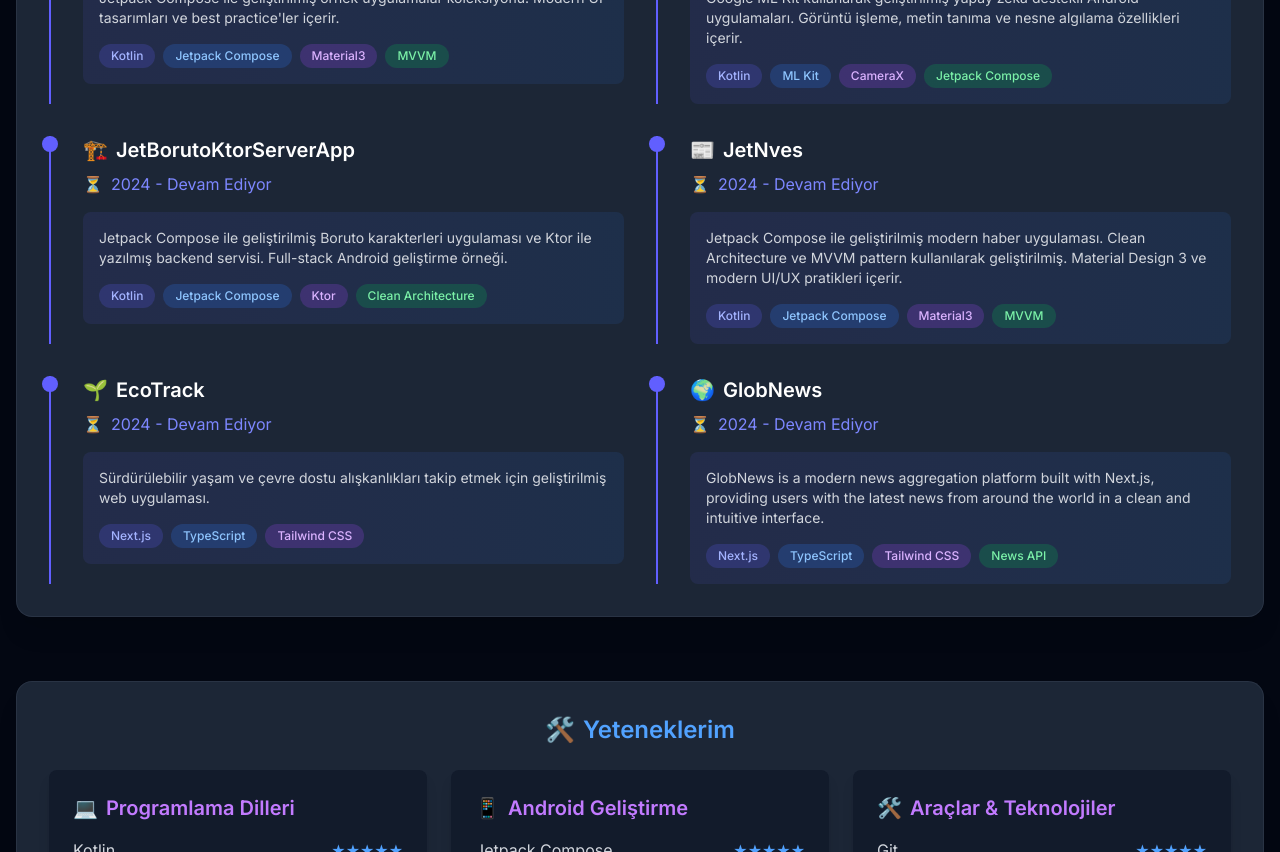
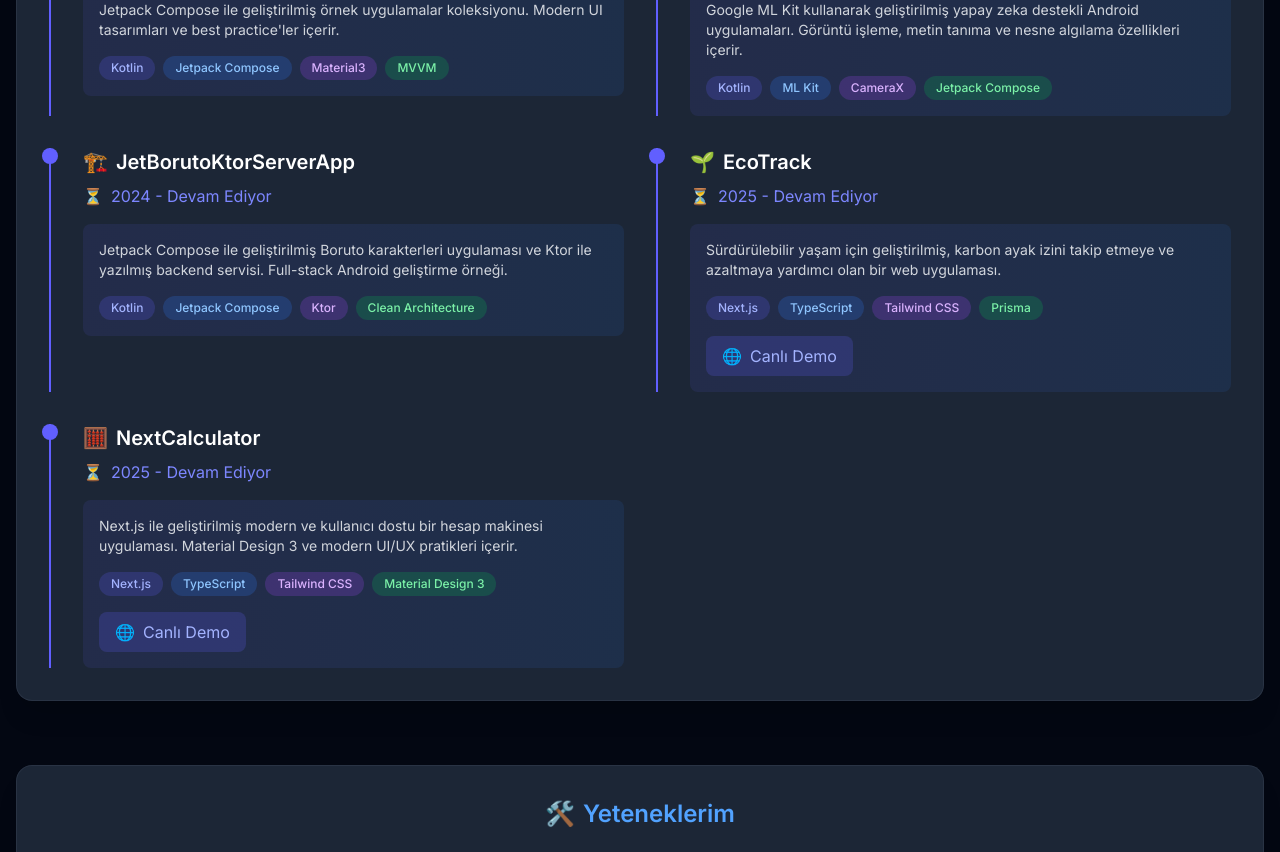
Before and after one commit to ibrahimcanerdogan/ibrahimcanerdogan.github.io, a Next.js app: page / in a window 1280 px wide. Shown: the part 3400-4252 px from the top of the page. Built offline with nearby package versions, Linux system fonts and the light colour scheme.

Commit message:
Update Home Page Projects: Rename and update project details for EcoTrack and NextCalculator, including links, descriptions, and release years. Adjust text colors for better visibility based on theme.

```diff
--- a/src/app/page.tsx
+++ b/src/app/page.tsx
@@ -350,9 +350,9 @@ export default function Home() {
                       <span className="mr-2">🏢</span>
                       Udemy
                     </p>
-                    <p className={`text-sm ${isDarkTheme ? 'text-gray-400' : 'text-gray-600'} flex items-center`}>
+                    <p className={`${isDarkTheme ? 'text-indigo-400' : 'text-indigo-600'} mt-2 flex items-center`}>
                       <span className="mr-2">⏳</span>
-                      Yayınlama: Mart 2024
+                      2024 - Devam Ediyor
                     </p>
                     <p className={`text-sm ${isDarkTheme ? 'text-gray-400' : 'text-gray-600'} flex items-center`}>
                       <span className="mr-2">🔑</span>
@@ -412,7 +412,7 @@ export default function Home() {
                     </h3>
                     <p className={`${isDarkTheme ? 'text-purple-400' : 'text-purple-600'} flex items-center`}>
                       <span className="mr-2">⏳</span>
-                      Mart 2024 - Devam Ediyor
+                      2025 - Devam Ediyor
                     </p>
                   </div>
                   <div className="bg-gradient-to-r from-purple-500/10 to-blue-500/10 p-4 rounded-lg">
@@ -491,7 +491,7 @@ export default function Home() {
                     </h3>
                     <p className={`${isDarkTheme ? 'text-purple-400' : 'text-purple-600'} flex items-center`}>
                       <span className="mr-2">⏳</span>
-                      Eylül 2021 - Devam Ediyor
+                      2021 - Devam Ediyor
                     </p>
                   </div>
                   <div className="bg-gradient-to-r from-blue-500/10 to-purple-500/10 p-4 rounded-lg">
@@ -955,7 +955,7 @@ export default function Home() {
                 </h3>
                 <p className={`${isDarkTheme ? 'text-indigo-400' : 'text-indigo-600'} mt-2 flex items-center`}>
                   <span className="mr-2">⏳</span>
-                  2024 - Devam Ediyor
+                  2021 - Devam Ediyor
                 </p>
               </div>
               <div className="bg-gradient-to-r from-indigo-500/10 to-blue-500/10 p-4 rounded-lg">
@@ -1020,55 +1020,14 @@ export default function Home() {
               </div>
             </div>
 
-            {/* Project 4 - JetNves */}
-            <div className="relative pl-8 border-l-2 border-indigo-500 transform hover:scale-105 transition-transform">
-              <div className="absolute -left-[9px] top-0 w-4 h-4 rounded-full bg-indigo-500"></div>
-              <div className="mb-4">
-                <h3 className={`text-xl font-semibold ${isDarkTheme ? 'text-white' : 'text-gray-900'} flex items-center`}>
-                  <span className="mr-2">📰</span>
-                  <a
-                    href="https://github.com/ibrahimcanerdogan/JetNves"
-                    target="_blank"
-                    rel="noopener noreferrer"
-                    className={`hover:text-indigo-400 transition-colors ${isDarkTheme ? 'text-white' : 'text-gray-900'}`}
-                  >
-                    JetNves
-                  </a>
-                </h3>
-                <p className={`${isDarkTheme ? 'text-indigo-400' : 'text-indigo-600'} mt-2 flex items-center`}>
-                  <span className="mr-2">⏳</span>
-                  2024 - Devam Ediyor
-                </p>
-              </div>
-              <div className="bg-gradient-to-r from-indigo-500/10 to-blue-500/10 p-4 rounded-lg">
-                <p className={`${isDarkTheme ? 'text-gray-300' : 'text-gray-700'} mb-4 text-sm`}>
-                  Jetpack Compose ile geliştirilmiş modern haber uygulaması. Clean Architecture ve MVVM pattern kullanılarak geliştirilmiş. Material Design 3 ve modern UI/UX pratikleri içerir.
-                </p>
-                <div className="flex flex-wrap gap-2">
-                  <span className={`px-3 py-1 rounded-full text-xs font-medium ${isDarkTheme ? 'bg-indigo-500/20 text-indigo-300' : 'bg-indigo-100 text-indigo-700'}`}>
-                    Kotlin
-                  </span>
-                  <span className={`px-3 py-1 rounded-full text-xs font-medium ${isDarkTheme ? 'bg-blue-500/20 text-blue-300' : 'bg-blue-100 text-blue-700'}`}>
-                    Jetpack Compose
-                  </span>
-                  <span className={`px-3 py-1 rounded-full text-xs font-medium ${isDarkTheme ? 'bg-purple-500/20 text-purple-300' : 'bg-purple-100 text-purple-700'}`}>
-                    Material3
-                  </span>
-                  <span className={`px-3 py-1 rounded-full text-xs font-medium ${isDarkTheme ? 'bg-green-500/20 text-green-300' : 'bg-green-100 text-green-700'}`}>
-                    MVVM
-                  </span>
-                </div>
-              </div>
-            </div>
-
-            {/* Project 5 - EcoTrack */}
+            {/* Project 4 - EcoTrack */}
             <div className="relative pl-8 border-l-2 border-indigo-500 transform hover:scale-105 transition-transform">
               <div className="absolute -left-[9px] top-0 w-4 h-4 rounded-full bg-indigo-500"></div>
               <div className="mb-4">
                 <h3 className={`text-xl font-semibold ${isDarkTheme ? 'text-white' : 'text-gray-900'} flex items-center`}>
                   <span className="mr-2">🌱</span>
                   <a
-                    href="https://ibrahimcanerdogan.github.io/ecotrack"
+                    href="https://github.com/ibrahimcanerdogan/ecotrack"
                     target="_blank"
                     rel="noopener noreferrer"
                     className={`hover:text-indigo-400 transition-colors ${isDarkTheme ? 'text-white' : 'text-gray-900'}`}
@@ -1078,12 +1037,12 @@ export default function Home() {
                 </h3>
                 <p className={`${isDarkTheme ? 'text-indigo-400' : 'text-indigo-600'} mt-2 flex items-center`}>
                   <span className="mr-2">⏳</span>
-                  2024 - Devam Ediyor
+                  2025 - Devam Ediyor
                 </p>
               </div>
               <div className="bg-gradient-to-r from-indigo-500/10 to-blue-500/10 p-4 rounded-lg">
                 <p className={`${isDarkTheme ? 'text-gray-300' : 'text-gray-700'} mb-4 text-sm`}>
-                  Sürdürülebilir yaşam ve çevre dostu alışkanlıkları takip etmek için geliştirilmiş web uygulaması.
+                  Sürdürülebilir yaşam için geliştirilmiş, karbon ayak izini takip etmeye ve azaltmaya yardımcı olan bir web uygulaması.
                 </p>
                 <div className="flex flex-wrap gap-2">
                   <span className={`px-3 py-1 rounded-full text-xs font-medium ${isDarkTheme ? 'bg-indigo-500/20 text-indigo-300' : 'bg-indigo-100 text-indigo-700'}`}>
@@ -1095,33 +1054,47 @@ export default function Home() {
                   <span className={`px-3 py-1 rounded-full text-xs font-medium ${isDarkTheme ? 'bg-purple-500/20 text-purple-300' : 'bg-purple-100 text-purple-700'}`}>
                     Tailwind CSS
                   </span>
-                </div>
-              </div>
-            </div>
-
-            {/* Project 5 - GlobNews */}
+                  <span className={`px-3 py-1 rounded-full text-xs font-medium ${isDarkTheme ? 'bg-green-500/20 text-green-300' : 'bg-green-100 text-green-700'}`}>
+                    Prisma
+                  </span>
+                </div>
+                <div className="mt-4">
+                  <a
+                    href="https://ibrahimcanerdogan.github.io/ecotrack"
+                    target="_blank"
+                    rel="noopener noreferrer"
+                    className={`inline-flex items-center px-4 py-2 rounded-lg ${isDarkTheme ? 'bg-indigo-500/20 text-indigo-300 hover:bg-indigo-500/30' : 'bg-indigo-100 text-indigo-700 hover:bg-indigo-200'} transition-colors`}
+                  >
+                    <span className="mr-2">🌐</span>
+                    Canlı Demo
+                  </a>
+                </div>
+              </div>
+            </div>
+
+            {/* Project 5 - NextCalculator */}
             <div className="relative pl-8 border-l-2 border-indigo-500 transform hover:scale-105 transition-transform">
               <div className="absolute -left-[9px] top-0 w-4 h-4 rounded-full bg-indigo-500"></div>
               <div className="mb-4">
                 <h3 className={`text-xl font-semibold ${isDarkTheme ? 'text-white' : 'text-gray-900'} flex items-center`}>
-                  <span className="mr-2">🌍</span>
+                  <span className="mr-2">🧮</span>
                   <a
-                    href="https://github.com/ibrahimcanerdogan/globnews"
+                    href="https://github.com/ibrahimcanerdogan/NextCalculator"
                     target="_blank"
                     rel="noopener noreferrer"
                     className={`hover:text-indigo-400 transition-colors ${isDarkTheme ? 'text-white' : 'text-gray-900'}`}
                   >
-                    GlobNews
+                    NextCalculator
                   </a>
                 </h3>
                 <p className={`${isDarkTheme ? 'text-indigo-400' : 'text-indigo-600'} mt-2 flex items-center`}>
                   <span className="mr-2">⏳</span>
-                  2024 - Devam Ediyor
+                  2025 - Devam Ediyor
                 </p>
               </div>
               <div className="bg-gradient-to-r from-indigo-500/10 to-blue-500/10 p-4 rounded-lg">
                 <p className={`${isDarkTheme ? 'text-gray-300' : 'text-gray-700'} mb-4 text-sm`}>
-                  GlobNews is a modern news aggregation platform built with Next.js, providing users with the latest news from around the world in a clean and intuitive interface.
+                  Next.js ile geliştirilmiş modern ve kullanıcı dostu bir hesap makinesi uygulaması. Material Design 3 ve modern UI/UX pratikleri içerir.
                 </p>
                 <div className="flex flex-wrap gap-2">
                   <span className={`px-3 py-1 rounded-full text-xs font-medium ${isDarkTheme ? 'bg-indigo-500/20 text-indigo-300' : 'bg-indigo-100 text-indigo-700'}`}>
@@ -1134,8 +1107,19 @@ export default function Home() {
                     Tailwind CSS
                   </span>
                   <span className={`px-3 py-1 rounded-full text-xs font-medium ${isDarkTheme ? 'bg-green-500/20 text-green-300' : 'bg-green-100 text-green-700'}`}>
-                    News API
-                  </span>
+                    Material Design 3
+                  </span>
+                </div>
+                <div className="mt-4">
+                  <a
+                    href="https://ibrahimcanerdogan.github.io/NextCalculator"
+                    target="_blank"
+                    rel="noopener noreferrer"
+                    className={`inline-flex items-center px-4 py-2 rounded-lg ${isDarkTheme ? 'bg-indigo-500/20 text-indigo-300 hover:bg-indigo-500/30' : 'bg-indigo-100 text-indigo-700 hover:bg-indigo-200'} transition-colors`}
+                  >
+                    <span className="mr-2">🌐</span>
+                    Canlı Demo
+                  </a>
                 </div>
               </div>
             </div>
```
